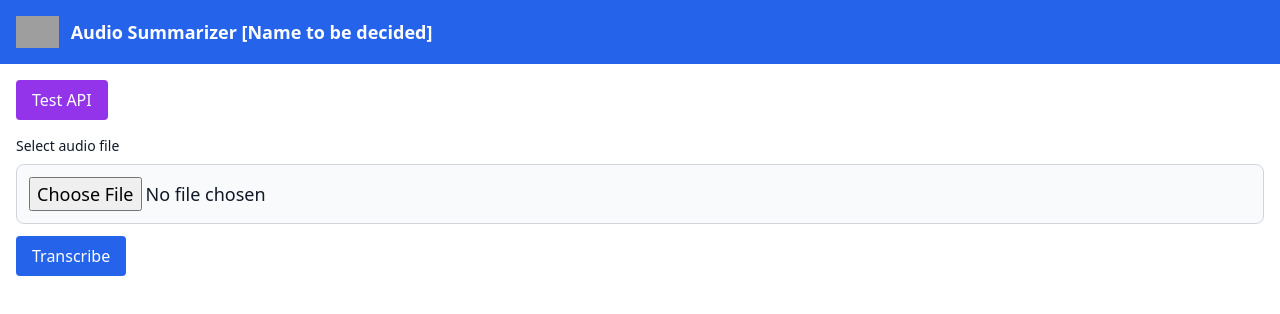
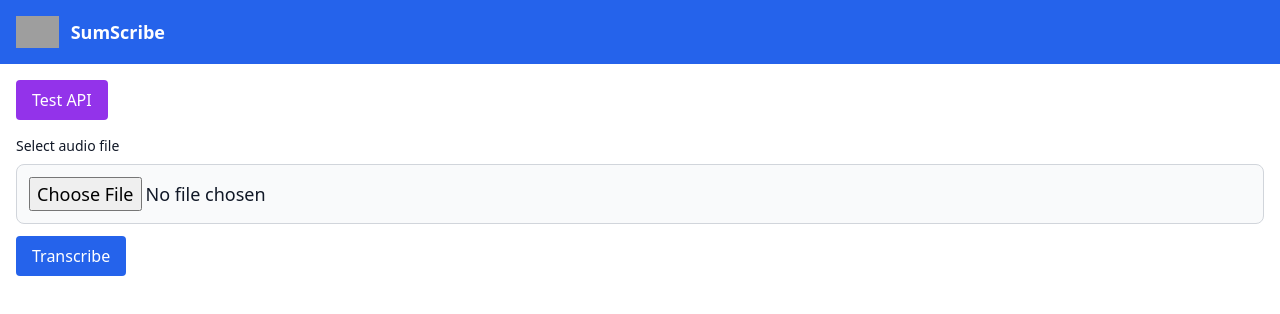
Before and after one commit to RoschelleMR/AI_Voice-to-Text_Summarization, a React (Create React App) app in the folder frontend/: page / in a window 1280 px wide. Shown: the top 314 px of the page. Built offline with nearby package versions, Linux system fonts and the light colour scheme; grey boxes are pictures that could not be loaded.

Commit message:
Changed Header Name

```diff
--- a/frontend/src/components/Header.js
+++ b/frontend/src/components/Header.js
@@ -6,7 +6,7 @@ export default function Header() {
       <div class="container mx-auto flex justify-between items-center">
         <div class="flex items-center">
           <img src="/path-to-your-logo.png" alt="Logo" class="h-8 mr-3" />
-          <span class="text-lg font-bold">Audio Summarizer [Name to be decided]</span>
+          <span class="text-lg font-bold">SumScribe</span>
         </div>
         <nav>
           {/* <!-- Navigation Links --> */}
```
